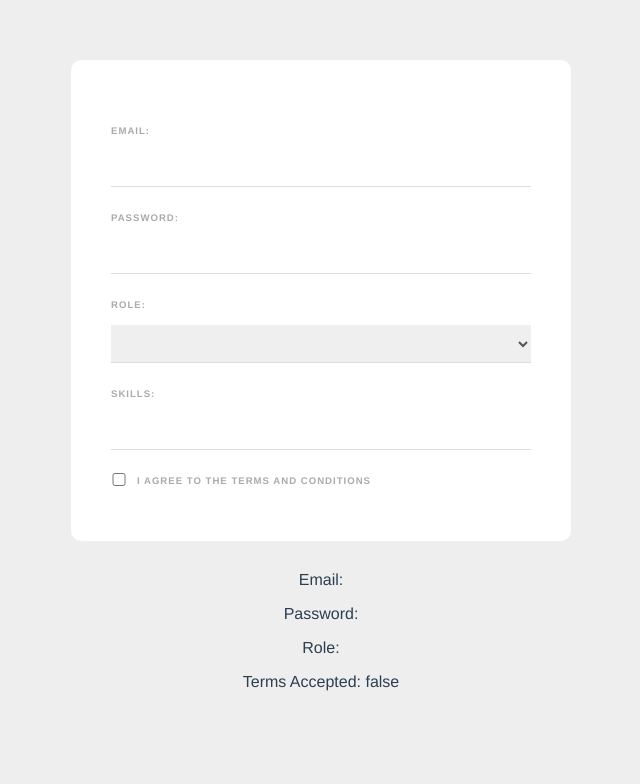
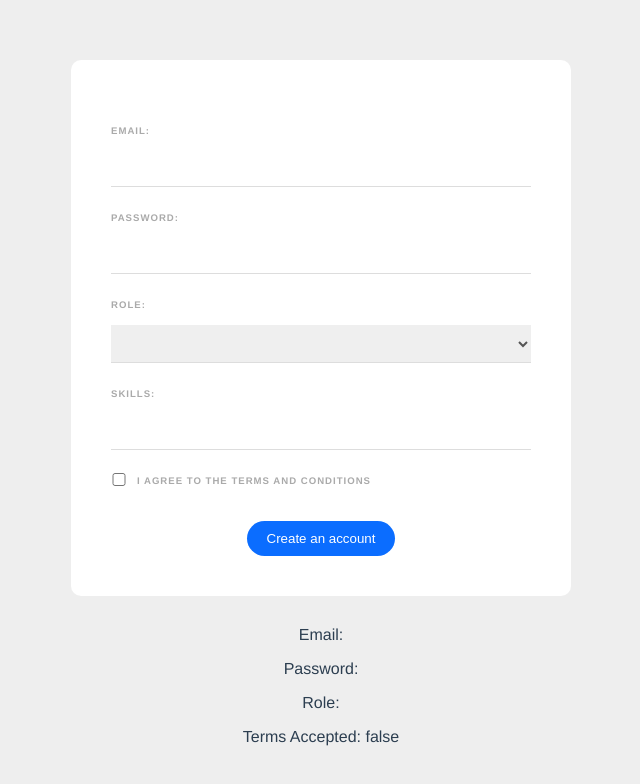
Before and after one commit to RITWIZSINGH/web-form, a Vue app: page / in a window 1280 px wide. Shown: the top 784 px of the page, without its empty margins (319-959 px from the left). Built offline with nearby package versions, Linux system fonts and the light colour scheme.

Commit message:
submit form with password validation

```diff
--- a/src/components/SignupForm.vue
+++ b/src/components/SignupForm.vue
@@ -1,9 +1,10 @@
 <template>
-  <form>
+  <form @submit.prevent="handleSubmit">
     <label>Email:</label>
     <input type="email" required v-model="email" />
     <label>Password:</label>
     <input type="password" required v-model="password" />
+    <div v-if="passwordError" class="error">{{ passwordError }}</div>
     <label>Role:</label>
     <select v-model="role">
       <option value="developer">Web Developer</option>
@@ -18,6 +19,10 @@
     <div class="terms">
       <input type="checkbox" required v-model="terms" />
       <label>I agree to the terms and conditions</label>
+    </div>
+
+    <div class="submit">
+      <button>Create an account</button>
     </div>
   </form>
   <p>Email: {{ email }}</p>
@@ -36,11 +41,13 @@
       terms: false,
       tempSkill: "",
       skills: [],
+      passwordError: "",
     };
   },
   methods: {
-    addSkill() {
-      if (this.tempSkill.endsWith(",")) {
+    addSkill(e) {
+      console.log(e);
+      if (this.tempSkill.endsWith(" ")) {
         const skill = this.tempSkill.slice(0, -1).trim();
         if (skill && !this.skills.includes(skill)) {
           this.skills.push(skill);
@@ -51,6 +58,18 @@
     removeSkill(skill) {
       this.skills = this.skills.filter((s) => s !== skill);
     },
+    handleSubmit(){
+      this.passwordError = this.password.length > 5 ? '' : 'Password must be at least 6 characters long.';
+      if (!this.passwordError) {
+        console.log("Form submitted", {
+          email: this.email,
+          password: this.password,
+          role: this.role,
+          skills: this.skills,
+          terms: this.terms,
+        });
+      };
+    }
   },
 };
 </script>
@@ -102,4 +121,21 @@
   cursor: pointer;
   font-weight: bold;
 }
+button{
+  background: #0b6dff;
+  border: 0;
+  padding: 10px 20px;
+  color: white;
+  margin-top: 20px;
+  border-radius: 20px;
+}
+.submit{
+  text-align: center;
+}
+.error {
+  color: #ff0062;
+  margin-top: 10px;
+  font-size: 0.8em;
+  font-weight: bold;
+}
 </style>
```
